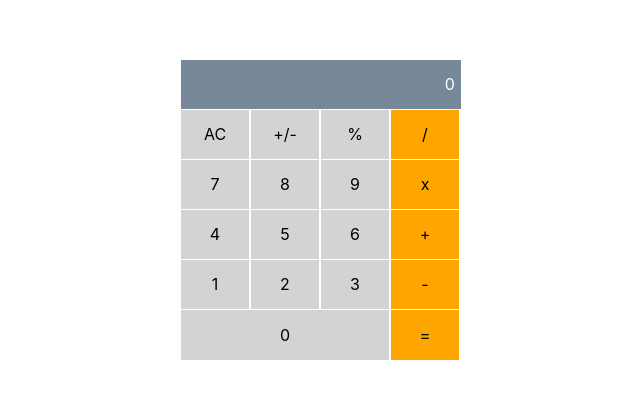
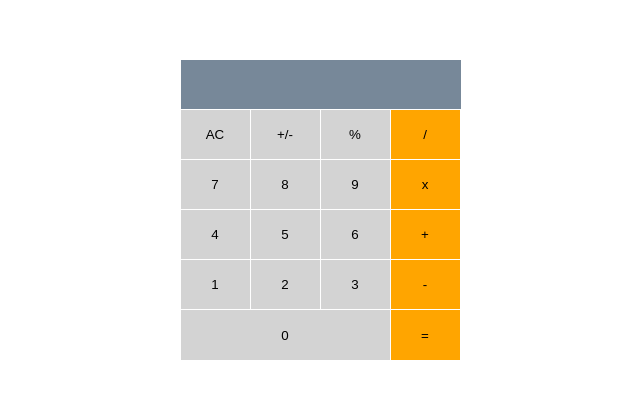
Before and after one commit to PrinceBadru/math-magicians, a React (Create React App) app: page / in a window 1280 px wide. Shown: the part 190-588 px from the top of the page, without its empty margins (320-960 px from the left). Built offline with nearby package versions, Linux system fonts and the light colour scheme.

Commit message:
add event changes

```diff
--- a/src/App.css
+++ b/src/App.css
@@ -17,8 +17,8 @@
   grid-template-rows: repeat(5, 50px);
 }
 
-.item-btn {
-  margin: 0.6px;
+.items {
+  margin: 0.5px;
   display: flex;
   justify-content: center;
   align-items: center;
@@ -31,9 +31,10 @@
   display: flex;
   justify-content: flex-end;
   align-items: center;
-  padding: 6px;
-  margin: 0.8px;
+  padding: 5px;
+  margin: 0.5px;
   color: white;
+  height: auto;
 }
 
 .item17 {
@@ -46,10 +47,19 @@
   background-color: lightslategray;
 }
 
-.gold-bg {
+.golden-bg {
   background-color: orange;
 }
 
 .norm-bg {
   background-color: lightgray;
 }
+
+button {
+  border: none;
+  outline: none;
+}
+
+.flexed-items {
+  margin: 0.6px;
+}
--- a/src/App.js
+++ b/src/App.js
@@ -1,12 +1,19 @@
+import React, { useState } from 'react';
+import Calculator from './components/Calculator';
+import calculate from './logic/calculate';
 import './App.css';
-import Calculator from './components/Calculator';
 
 function App() {
-  return (
-    <div className="App">
-      <Calculator />
-    </div>
-  );
+  const [state, setState] = useState({
+    total: 0,
+    next: null,
+    operation: null,
+  });
+
+  const handleClick = (buttonName) => {
+    setState(calculate(state, buttonName));
+  };
+  return <Calculator onClick={handleClick} state={state} />;
 }
 
 export default App;
--- a/src/components/Calculator.js
+++ b/src/components/Calculator.js
@@ -1,30 +1,147 @@
-import React from 'react';
-import Answers from './Answers';
+import PropTypes from 'prop-types';
 
-const Calculator = () => (
+const Calculator = ({ onClick, state }) => (
   <div className="container">
     <section className="section">
-      <Answers value={0} />
-      <div className="item-btn item1 norm-bg">AC</div>
-      <div className="item-btn item2 norm-bg">+/-</div>
-      <div className="item-btn item3 norm-bg">%</div>
-      <div className="item-btn item4 gold-bg">/</div>
-      <div className="item-btn item5 norm-bg">7</div>
-      <div className="item-btn item6 norm-bg">8</div>
-      <div className="item-btn item7 norm-bg">9</div>
-      <div className="item-btn item8 gold-bg">x</div>
-      <div className="item-btn item9 norm-bg">4</div>
-      <div className="item-btn item10 norm-bg">5</div>
-      <div className="item-btn item11 norm-bg">6</div>
-      <div className="item-btn item12 gold-bg">+</div>
-      <div className="item-btn item13 norm-bg">1</div>
-      <div className="item-btn item14 norm-bg">2</div>
-      <div className="item-btn item15 norm-bg">3</div>
-      <div className="item-btn item16 gold-bg">-</div>
-      <div className="item-btn item17 norm-bg">0</div>
-      <div className="item-btn item18 gold-bg">=</div>
+      <div className="results gray-bg flex-container">
+        <div className="flexed-items">{state.total || null}</div>
+        <div className="flexed-items">{state.operation}</div>
+        <div className="flexed-items">{state.next}</div>
+      </div>
+
+      <button
+        type="button"
+        className="items item1 norm-bg"
+        onClick={() => onClick('AC')}
+      >
+        AC
+      </button>
+      <button
+        type="button"
+        className="items item2 norm-bg"
+        onClick={() => onClick('+/-')}
+      >
+        +/-
+      </button>
+      <button
+        type="button"
+        className="items item3 norm-bg"
+        onClick={() => onClick('%')}
+      >
+        %
+      </button>
+      <button
+        type="button"
+        className="items item4 golden-bg"
+        onClick={() => onClick('/')}
+      >
+        /
+      </button>
+      <button
+        type="button"
+        className="items item5 norm-bg"
+        onClick={() => onClick('7')}
+      >
+        7
+      </button>
+      <button
+        type="button"
+        className="items item6 norm-bg"
+        onClick={() => onClick('8')}
+      >
+        8
+      </button>
+      <button
+        type="button"
+        className="items item7 norm-bg"
+        onClick={() => onClick('9')}
+      >
+        9
+      </button>
+      <button
+        type="button"
+        className="items item8 golden-bg"
+        onClick={() => onClick('x')}
+      >
+        x
+      </button>
+      <button
+        type="button"
+        className="items item9 norm-bg"
+        onClick={() => onClick('4')}
+      >
+        4
+      </button>
+      <button
+        type="button"
+        className="items item10 norm-bg"
+        onClick={() => onClick('5')}
+      >
+        5
+      </button>
+      <button
+        type="button"
+        className="items item11 norm-bg"
+        onClick={() => onClick('6')}
+      >
+        6
+      </button>
+      <button
+        type="button"
+        className="items item12 golden-bg"
+        onClick={() => onClick('+')}
+      >
+        +
+      </button>
+      <button
+        type="button"
+        className="items item13 norm-bg"
+        onClick={() => onClick('1')}
+      >
+        1
+      </button>
+      <button
+        type="button"
+        className="items item14 norm-bg"
+        onClick={() => onClick('2')}
+      >
+        2
+      </button>
+      <button
+        type="button"
+        className="items item15 norm-bg"
+        onClick={() => onClick('3')}
+      >
+        3
+      </button>
+      <button
+        type="button"
+        className="items item16 golden-bg"
+        onClick={() => onClick('-')}
+      >
+        -
+      </button>
+      <button
+        type="button"
+        className="items item17 norm-bg"
+        onClick={() => onClick('0')}
+      >
+        0
+      </button>
+      <button
+        type="button"
+        className="items item18 golden-bg"
+        onClick={() => onClick('=')}
+      >
+        =
+      </button>
     </section>
   </div>
 );
 
 export default Calculator;
+
+Calculator.propTypes = {
+  onClick: PropTypes.func.isRequired,
+  state: PropTypes.string.isRequired,
+};
--- /dev/null
+++ b/src/logic/calculate.js
@@ -0,0 +1,133 @@
+import operate from './operate';
+
+function isNumber(item) {
+  return !!item.match(/[0-9]+/);
+}
+
+/**
+ * Given a button name and a calculator data object, return an updated
+ * calculator data object.
+ *
+ * Calculator data object contains:
+ *   total:s      the running total
+ *   next:String       the next number to be operated on with the total
+ *   operation:String  +, -, etc.
+ */
+export default function calculate(obj, buttonName) {
+  if (buttonName === 'AC') {
+    return {
+      total: null,
+      next: null,
+      operation: null,
+    };
+  }
+
+  if (isNumber(buttonName)) {
+    if (buttonName === '0' && obj.next === '0') {
+      return {};
+    }
+    // If there is an operation, update next
+    if (obj.operation) {
+      if (obj.next && obj.next !== '0') {
+        return { ...obj, next: obj.next + buttonName };
+      }
+      return { ...obj, next: buttonName };
+    }
+    // If there is no operation, update next and clear the value
+    if (obj.next && obj.next !== '0') {
+      return {
+        next: obj.next + buttonName,
+        total: null,
+      };
+    }
+    return {
+      next: buttonName,
+      total: null,
+    };
+  }
+
+  if (buttonName === '.') {
+    if (obj.next) {
+      if (obj.next.includes('.')) {
+        return { ...obj };
+      }
+      return { ...obj, next: `${obj.next}.` };
+    }
+    if (obj.operation) {
+      return { ...obj, next: '0.' };
+    }
+    if (obj.total) {
+      if (obj.total.includes('.')) {
+        return {};
+      }
+      return { ...obj, next: `${obj.total}.` };
+    }
+    return { ...obj, next: '0.' };
+  }
+
+  if (buttonName === '=') {
+    if (obj.next && obj.operation) {
+      return {
+        total: operate(obj.total, obj.next, obj.operation),
+        next: null,
+        operation: null,
+      };
+    }
+    // '=' with no operation, nothing to do
+    return {};
+  }
+
+  if (buttonName === '+/-') {
+    if (obj.next) {
+      return { ...obj, next: (-1 * parseFloat(obj.next)).toString() };
+    }
+    if (obj.total) {
+      return { ...obj, total: (-1 * parseFloat(obj.total)).toString() };
+    }
+    return {};
+  }
+
+  // Button must be an operation
+
+  // When the user presses an operation button without having entered
+  // a number first, do nothing.
+  // if (!obj.next && !obj.total) {
+  //   return {};
+  // }
+
+  // User pressed an operation after pressing '='
+  if (!obj.next && obj.total && !obj.operation) {
+    return { ...obj, operation: buttonName };
+  }
+
+  // User pressed an operation button and there is an existing operation
+  if (obj.operation) {
+    if (obj.total && !obj.next) {
+      return { ...obj, operation: buttonName };
+    }
+
+    if (!obj.total) {
+      return { total: 0, operation: buttonName };
+    }
+
+    return {
+      total: operate(obj.total, obj.next, obj.operation),
+      next: null,
+      operation: buttonName,
+    };
+  }
+
+  // no operation yet, but the user typed one
+
+  // The user hasn't typed a number yet, just save the operation
+  if (!obj.next) {
+    return { operation: buttonName };
+  }
+
+  // save the operation and shift 'next' into 'total'
+  return {
+    total: obj.next,
+    next: null,
+    operation: buttonName,
+  };
+}
--- /dev/null
+++ b/src/logic/operate.js
@@ -0,0 +1,30 @@
+import Big from 'big.js';
+
+export default function operate(numberOne, numberTwo, operation) {
+  const one = Big(numberOne);
+  const two = Big(numberTwo);
+  if (operation === '+') {
+    return one.plus(two).toString();
+  }
+  if (operation === '-') {
+    return one.minus(two).toString();
+  }
+  if (operation === 'x') {
+    return one.times(two).toString();
+  }
+  if (operation === '÷') {
+    try {
+      return one.div(two).toString();
+    } catch (err) {
+      return "Can't divide by 0.";
+    }
+  }
+  if (operation === '%') {
+    try {
+      return one.mod(two).toString();
+    } catch (err) {
+      return "Can't find modulo as can't divide by 0.";
+    }
+  }
+  throw Error(`Unknown operation '${operation}'`);
+}
```
